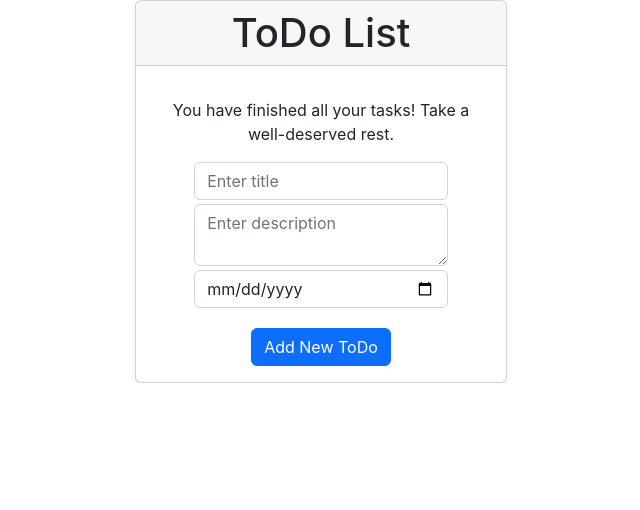
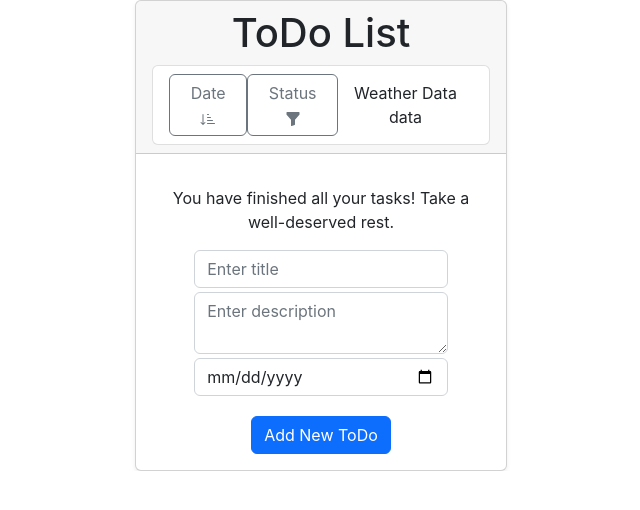
Before and after one commit to KrisztaT/react-todo-list, a React (Create React App) app: page / in a window 1280 px wide. Shown: the top 510 px of the page, without its empty margins (319-959 px from the left). Built offline with nearby package versions, Linux system fonts and the light colour scheme; the HTML template or start-up script is replaced by a standard one.

Commit message:
header component added

```diff
--- /dev/null
+++ b/src/components/Header.js
@@ -0,0 +1,27 @@
+import { Card, ListGroup, Button } from "react-bootstrap";
+import { FunnelFill, SortDownAlt } from 'react-bootstrap-icons'
+
+const Header = ({ dispatch }) => {
+  const sortByDueDate = () => {
+    dispatch({ type: "SORT_BY_DUE_DATE" });
+  };
+
+  return (
+    <Card.Header className="text-center sticky-top">
+      <h1>ToDo List</h1>
+      <ListGroup>
+        <ListGroup.Item>
+          <div className="d-flex justify-content-between align-items-center overflow-auto">
+            <div className="d-flex overflow-auto ">
+            <Button variant="outline-secondary" onClick={sortByDueDate}>Date <SortDownAlt size={16} /></Button>
+            <Button variant="outline-secondary" onClick={sortByDueDate}>Status <FunnelFill size={16} /></Button>
+          </div>
+            <div>Weather Data data</div>
+          </div>
+        </ListGroup.Item>
+      </ListGroup>
+    </Card.Header>
+  );
+};
+
+export default Header;
--- a/src/components/TodoList.js
+++ b/src/components/TodoList.js
@@ -1,8 +1,9 @@
 import React, { useContext } from "react";
-import { Card, Container, Accordion } from "react-bootstrap";
+import { Card, Container, Accordion} from "react-bootstrap";
 import AddNewTodo from "./AddNewTodo";
 import { TodoListContext } from "../contexts/TodoLisContext";
 import TodoItem from "./TodoItem"
+import Header from "./Header";
 
 const TodoList = () => {
   const { todos, dispatch } = useContext(TodoListContext);
@@ -15,16 +16,12 @@ const TodoList = () => {
     dispatch({ type: "CHANGE_STATUS", id, status });
   };
 
-  /*   const sortByDueDate = () => {
-    dispatch({ type: "SORT_BY_DUE_DATE" });
-  }; */
+
 
   return (
     <Container className="container-fluid vh-80 d-flex justify-content-center align-items-center overflow-auto">
       <Card className="shadow-sm col-lg-4 ">
-        <Card.Header as="h1" className="text-center sticky-top">
-          ToDo List
-        </Card.Header>
+       <Header dispatch={dispatch}/>
         <Card.Body>
           {todos.length ? (
             <Accordion defaultActiveKey="0">
```
